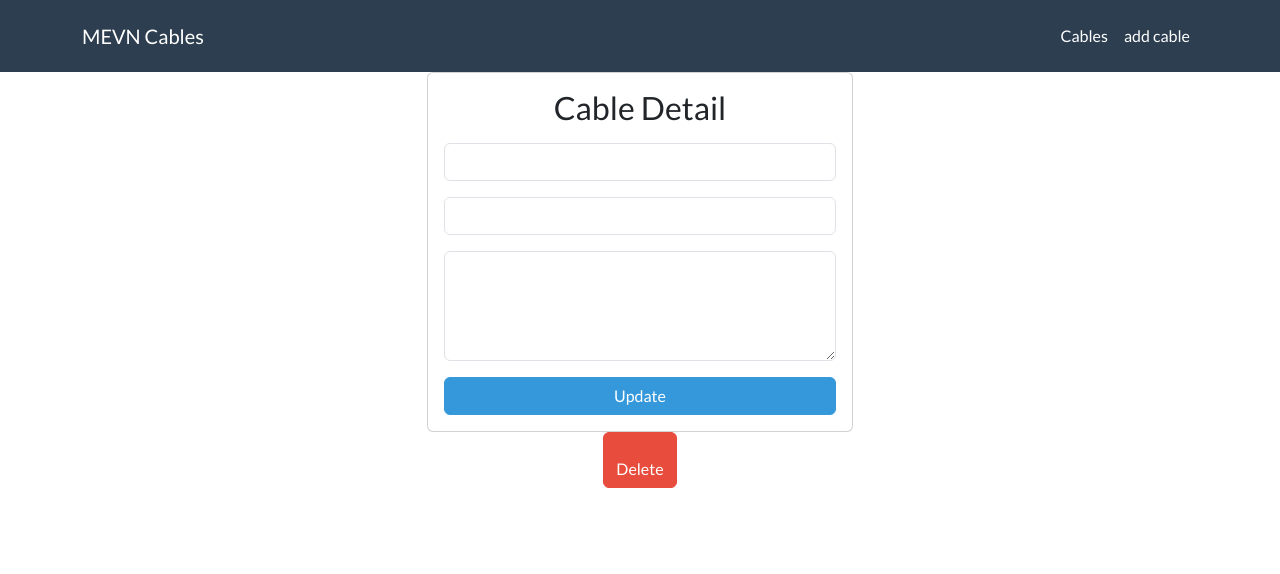
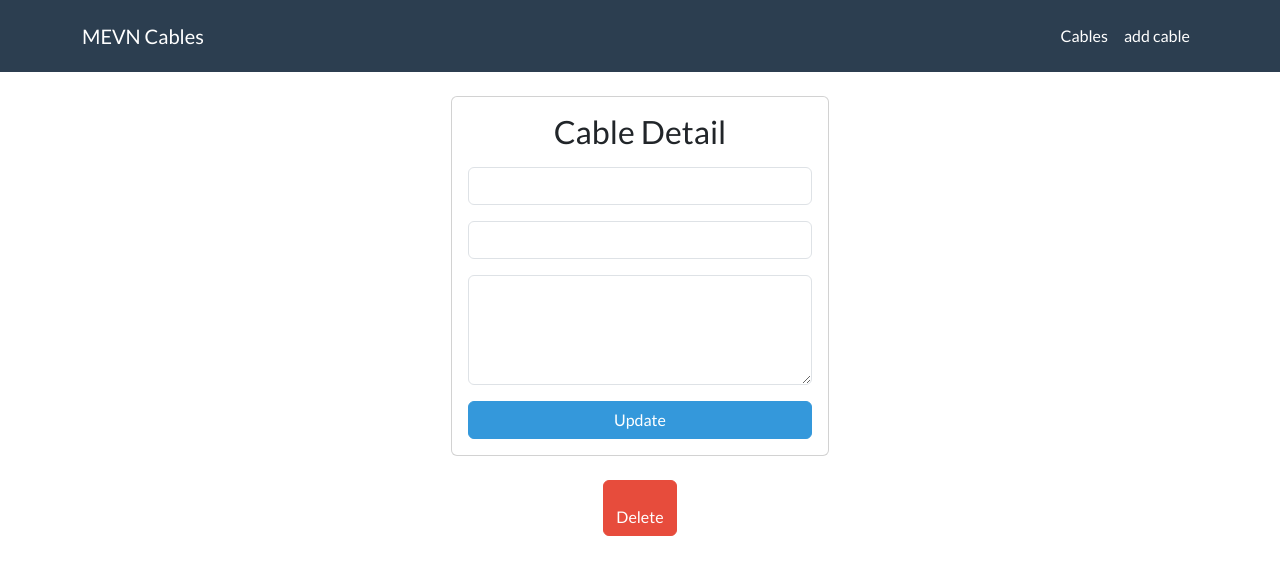
Before and after one commit to AndrewJBateman/mevn-stack-data, a Vue app: page /cables/1 in a window 1280 px wide. Shown: the top 574 px of the page. Built offline with nearby package versions, Linux system fonts and the light colour scheme; no server answers.

Commit message:
styles: improve detail card spacing

```diff
--- a/src/components/CableDetail.vue
+++ b/src/components/CableDetail.vue
@@ -1,13 +1,13 @@
 <template>
 	<div class="col-md-4 offset-md-4">
-		<form @submit.prevent="handleUpdate()" class="card card-body">
+		<form @submit.prevent="handleUpdate()" class="card card-body m-4">
 			<h1 class="text-center h3 mb-3">Cable Detail</h1>
 			<input
 				type="text"
 				v-model="currentCable.drum"
 				class="form-control mb-3"
 			/>
-			<input type="text" v-model="currentCable.ref" class="form-control mb-3" />
+			<input type="text" v-model="currentCable.ref" class="form-control mb-3" aria-label="cable type" />
 			<textarea
 				rows="4"
 				v-model="currentCable.notes"
```
